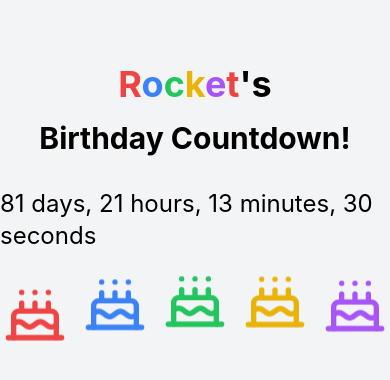
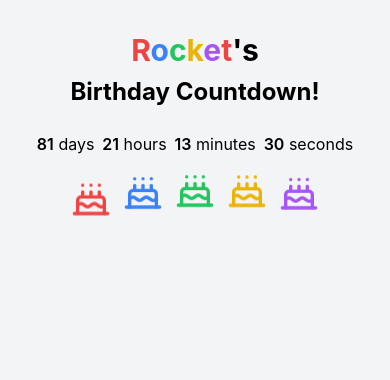
Before and after one commit to hbgnostic/birthday-countdown, a React (Create React App) app: page / in a window 390 px wide. Shown: the top 380 px of the page. Built offline with nearby package versions, Linux system fonts and the light colour scheme.

Commit message:
responsive changes

```diff
--- a/package.json
+++ b/package.json
@@ -2,6 +2,7 @@
   "name": "birthday-countdown",
   "version": "0.1.0",
   "private": true,
+  "homepage": "https://hbgnostic.github.io/birthday-countdown",
   "dependencies": {
     "@testing-library/jest-dom": "^5.17.0",
     "@testing-library/react": "^13.4.0",
@@ -17,7 +18,9 @@
     "start": "react-scripts start",
     "build": "react-scripts build",
     "test": "react-scripts test",
-    "eject": "react-scripts eject"
+    "eject": "react-scripts eject",
+    "predeploy": "npm run build",
+    "deploy": "gh-pages -d build"
   },
   "eslintConfig": {
     "extends": [
@@ -39,6 +42,7 @@
   },
   "devDependencies": {
     "autoprefixer": "^10.4.20",
+    "gh-pages": "^6.1.1",
     "postcss": "^8.4.41",
     "tailwindcss": "^3.4.7"
   }
--- a/src/App.js
+++ b/src/App.js
@@ -45,26 +45,29 @@ const BirthdayCountdown = () => {
   ));
 
   return (
-    <div className="flex flex-col items-center justify-start min-h-screen bg-gray-100 pt-16">
+    <div className="flex flex-col items-center justify-start min-h-screen bg-gray-100 px-4 py-8 sm:px-8">
       {isBirthday && <Confetti />}
-      <h1 className="text-4xl font-bold mb-4">
+      <h1 className="text-3xl sm:text-4xl font-bold mb-2 text-center">
         {coloredName}<span className="text-black">'s</span>
       </h1>
-      <h2 className="text-3xl font-bold mb-8">Birthday Countdown!</h2>
-      <div className="text-2xl mb-8">
+      <h2 className="text-2xl sm:text-3xl font-bold mb-6 text-center">Birthday Countdown!</h2>
+      <div className="text-base sm:text-lg lg:text-xl mb-6 text-center">
         {!isBirthday ? (
-          <span>
-            {days} days, {hours} hours, {minutes} minutes, {seconds} seconds
-          </span>
+          <div className="flex flex-wrap justify-center items-center gap-x-2 gap-y-1">
+            <span><span className="font-semibold">{days}</span> days</span>
+            <span><span className="font-semibold">{hours}</span> hours</span>
+            <span><span className="font-semibold">{minutes}</span> minutes</span>
+            <span><span className="font-semibold">{seconds}</span> seconds</span>
+          </div>
         ) : (
           <span>Happy Birthday!</span>
         )}
       </div>
-      <div className="flex space-x-4 mb-8">
+      <div className="flex flex-wrap justify-center gap-3 sm:gap-4">
         {cakeColors.map((color, index) => (
           <Cake
             key={index}
-            className={`${color} w-16 h-16 animate-bounce`}
+            className={`${color} w-10 h-10 sm:w-12 sm:h-12 lg:w-14 lg:h-14 animate-bounce`}
             style={{animationDelay: `${index * 0.2}s`}}
           />
         ))}
--- a/tailwind.config.js
+++ b/tailwind.config.js
@@ -5,5 +5,6 @@ module.exports = {
   theme: {
     extend: {},
   },
+  variants: {},
   plugins: [],
 }
```
Also changed, not shown: 1 other file (tests, documents, lock files or other folders).
